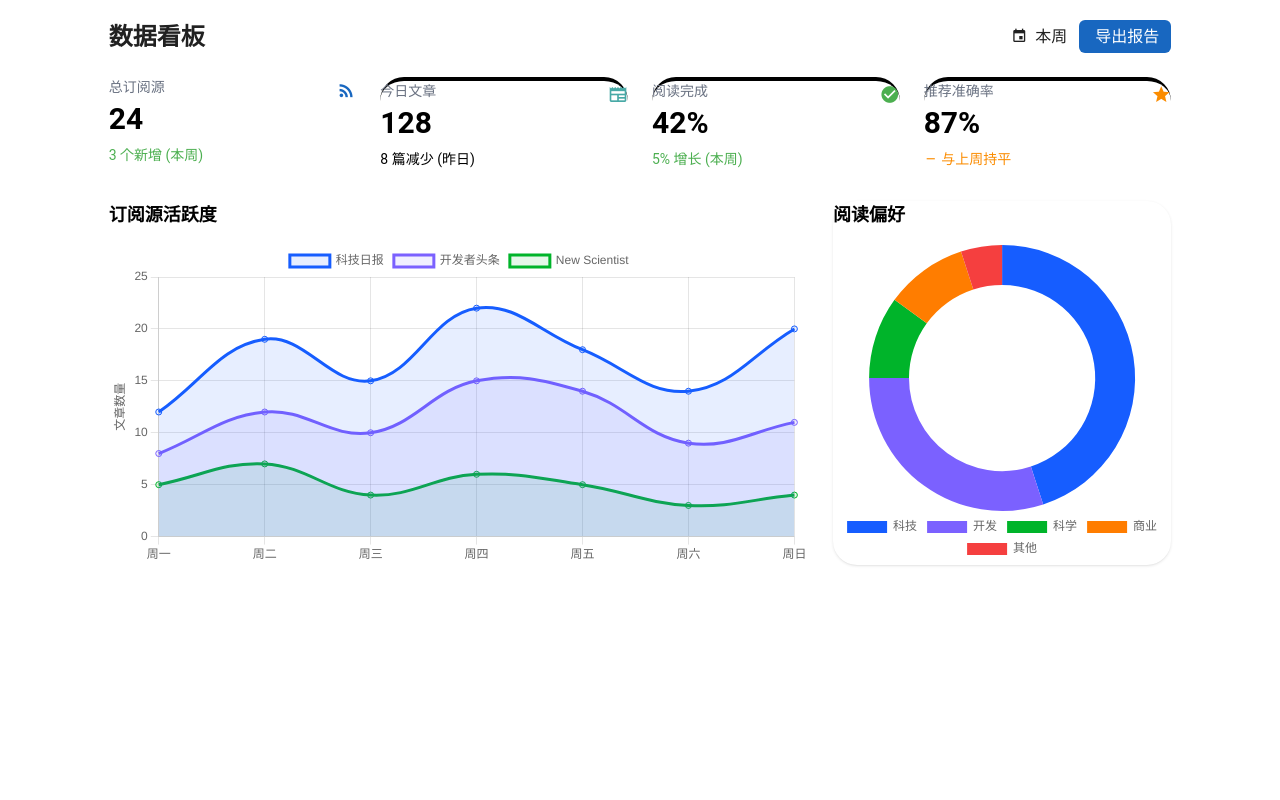
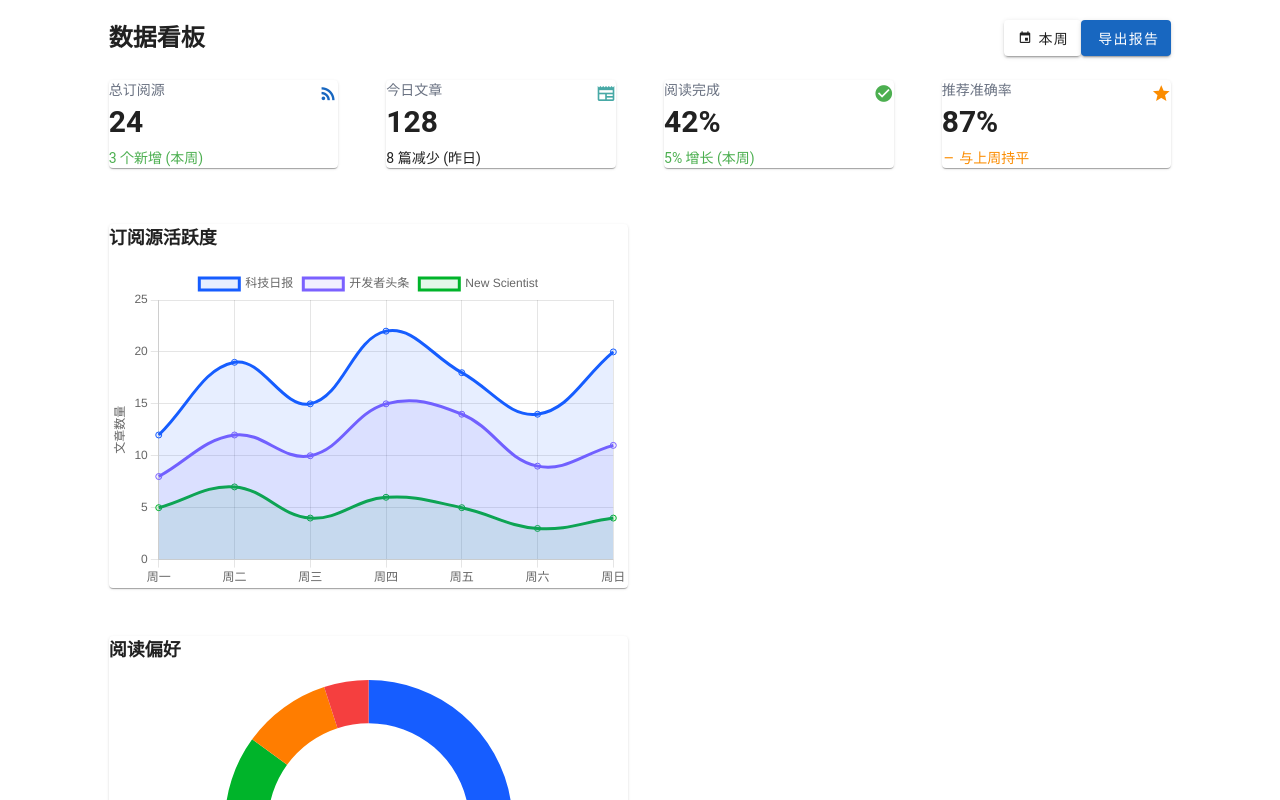
Before and after one commit to CaoMeiYouRen/rss-zero, a Nuxt app: page /dashboard in a window 1280 px wide. Shown: the top 800 px of the page. Built offline with nearby package versions, Linux system fonts and the light colour scheme.

Commit message:
refactor(dashboard): 将原生HTML元素替换为Vuetify组件; 重构仪表盘页面

```diff
--- a/pages/dashboard.vue
+++ b/pages/dashboard.vue
@@ -10,20 +10,26 @@
                             数据看板
                         </h2>
                         <div class="flex space-x-2">
-                            <button class="bg-light hover:bg-gray-200 px-3 py-1 rounded-md text-dark transition-custom">
+                            <v-btn class="bg-light hover:bg-gray-200 px-3 py-1 rounded-md text-dark transition-custom">
                                 <i class="mdi mdi-calendar mr-1" /> 本周
-                            </button>
-                            <button
+                            </v-btn>
+                            <v-btn
                                 class="bg-primary hover:bg-primary/90 px-3 py-1 rounded-md text-white transition-custom"
                             >
                                 <i class="fa fa-download mr-1" /> 导出报告
-                            </button>
+                            </v-btn>
                         </div>
                     </div>
 
                     <!-- 统计卡片 -->
-                    <div class="gap-6 grid grid-cols-1 lg:grid-cols-4 mb-8 md:grid-cols-2">
-                        <div class="bg-white  duration-300  hover:-translate-y-1  hover:shadow-custom-hover  p-5  rounded-xl  shadow-custom  transform  transition-all">
+                    <v-row
+                        class="gap-6 mb-8"
+                        cols="1"
+                        md="2"
+                        lg="4"
+                    >
+                        <v-col>
+                            <v-card class="duration-300 hover:-translate-y-1 hover:shadow-lg p-5 shadow-md transform transition-all">
                                 <div class="flex items-start justify-between">
                                     <div>
                                         <p class="text-gray-500 text-sm">
@@ -36,13 +42,14 @@
                                             <i class="fa fa-arrow-up" /> 3 个新增 (本周)
                                         </p>
                                     </div>
-                                <div class="bg-primary/10 p-3 rounded-lg">
+                                    <div class="bg-primary/20 p-3 rounded-lg">
                                         <i class="mdi mdi-rss text-primary text-xl" />
                                     </div>
                                 </div>
-                        </div>
-
-                        <div class="bg-white border-secondary border-t-4 duration-300 hover:-translate-y-1 hover:shadow-custom-hover p-5 rounded-xl shadow-custom transform transition-all">
+                            </v-card>
+                        </v-col>
+                        <v-col>
+                            <v-card class="border-secondary border-t-4 duration-300 hover:-translate-y-1 hover:shadow-custom-hover p-5 shadow-custom transform transition-all">
                                 <div class="flex items-start justify-between">
                                     <div>
                                         <p class="text-gray-500 text-sm">
@@ -55,13 +62,14 @@
                                             <i class="fa fa-arrow-down" /> 8 篇减少 (昨日)
                                         </p>
                                     </div>
-                                <div class="bg-secondary/10 p-3 rounded-lg">
+                                    <div class="bg-secondary/20 p-3 rounded-lg">
                                         <i class="mdi mdi-newspaper text-secondary text-xl" />
                                     </div>
                                 </div>
-                        </div>
-
-                        <div class="bg-white border-success border-t-4 duration-300 hover:-translate-y-1 hover:shadow-custom-hover p-5 rounded-xl shadow-custom transform transition-all">
+                            </v-card>
+                        </v-col>
+                        <v-col>
+                            <v-card class="border-success border-t-4 duration-300 hover:-translate-y-1 hover:shadow-custom-hover p-5 shadow-custom transform transition-all">
                                 <div class="flex items-start justify-between">
                                     <div>
                                         <p class="text-gray-500 text-sm">
@@ -74,13 +82,14 @@
                                             <i class="fa fa-arrow-up" /> 5% 增长 (本周)
                                         </p>
                                     </div>
-                                <div class="bg-success/10 p-3 rounded-lg">
+                                    <div class="bg-success/20 p-3 rounded-lg">
                                         <i class="mdi mdi-check-circle text-success text-xl" />
                                     </div>
                                 </div>
-                        </div>
-
-                        <div class="bg-white border-t-4 border-warning duration-300 hover:-translate-y-1 hover:shadow-custom-hover p-5 rounded-xl shadow-custom transform transition-all">
+                            </v-card>
+                        </v-col>
+                        <v-col>
+                            <v-card class="border-t-4 border-warning duration-300 hover:-translate-y-1 hover:shadow-custom-hover p-5 shadow-custom transform transition-all">
                                 <div class="flex items-start justify-between">
                                     <div>
                                         <p class="text-gray-500 text-sm">
@@ -93,33 +102,42 @@
                                             <i class="mdi mdi-minus" /> 与上周持平
                                         </p>
                                     </div>
-                                <div class="bg-warning/10 p-3 rounded-lg">
+                                    <div class="bg-warning/20 p-3 rounded-lg">
                                         <i class="mdi mdi-star text-warning text-xl" />
                                     </div>
                                 </div>
-                        </div>
-                    </div>
+                            </v-card>
+                        </v-col>
+                    </v-row>
 
                     <!-- 图表区域 -->
-                    <div class="gap-6 grid grid-cols-1 lg:grid-cols-3">
-                        <div class="bg-white duration-300 hover:shadow-custom-hover lg:col-span-2 p-5 rounded-xl shadow-custom transition-all">
+                    <v-row
+                        class="gap-6"
+                        cols="1"
+                        lg="2"
+                    >
+                        <v-col lg="6">
+                            <v-card class="duration-300 hover:shadow-custom-hover p-5 shadow-custom transition-all">
                                 <h3 class="font-semibold mb-4 text-lg">
                                     订阅源活跃度
                                 </h3>
                                 <div class="h-80">
                                     <canvas id="activityChart" />
                                 </div>
-                        </div>
+                            </v-card>
+                        </v-col>
 
-                        <div class="bg-white p-5 rounded-xl shadow">
+                        <v-col lg="6">
+                            <v-card class="duration-300 hover:shadow-lgp-5 shadow-md transition-all">
                                 <h3 class="font-semibold mb-4 text-lg">
                                     阅读偏好
                                 </h3>
                                 <div class="h-80">
                                     <canvas id="preferenceChart" />
                                 </div>
-                        </div>
-                    </div>
+                            </v-card>
+                        </v-col>
+                    </v-row>
                 </section>
             </v-col>
         </v-row>
```
Lines whose indentation alone changed are shown as unchanged.
